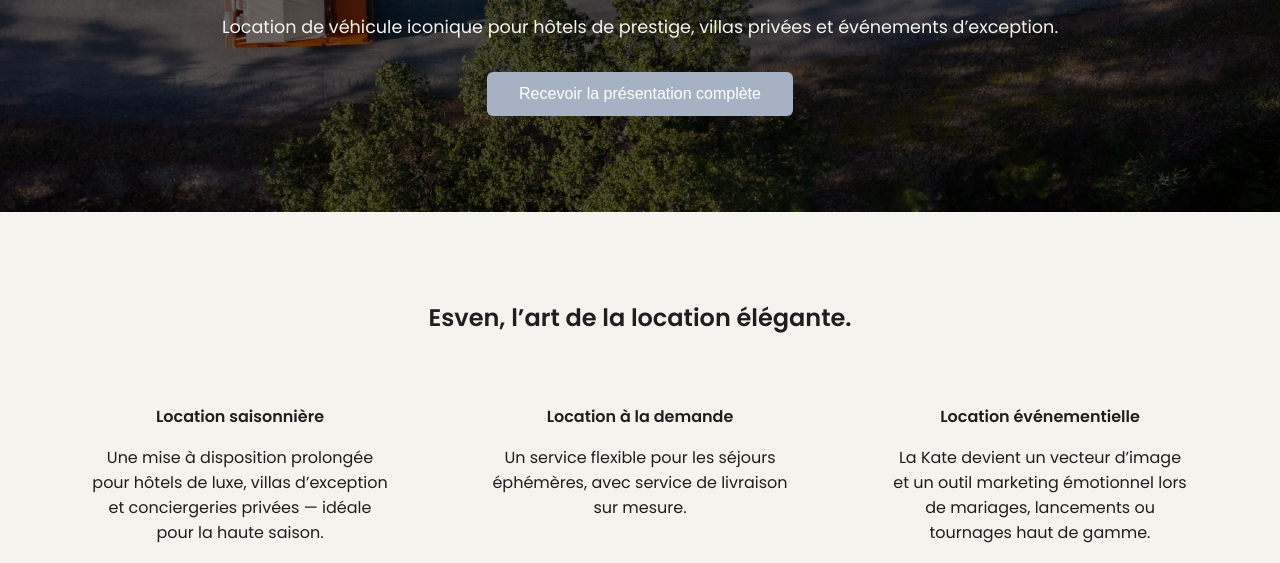
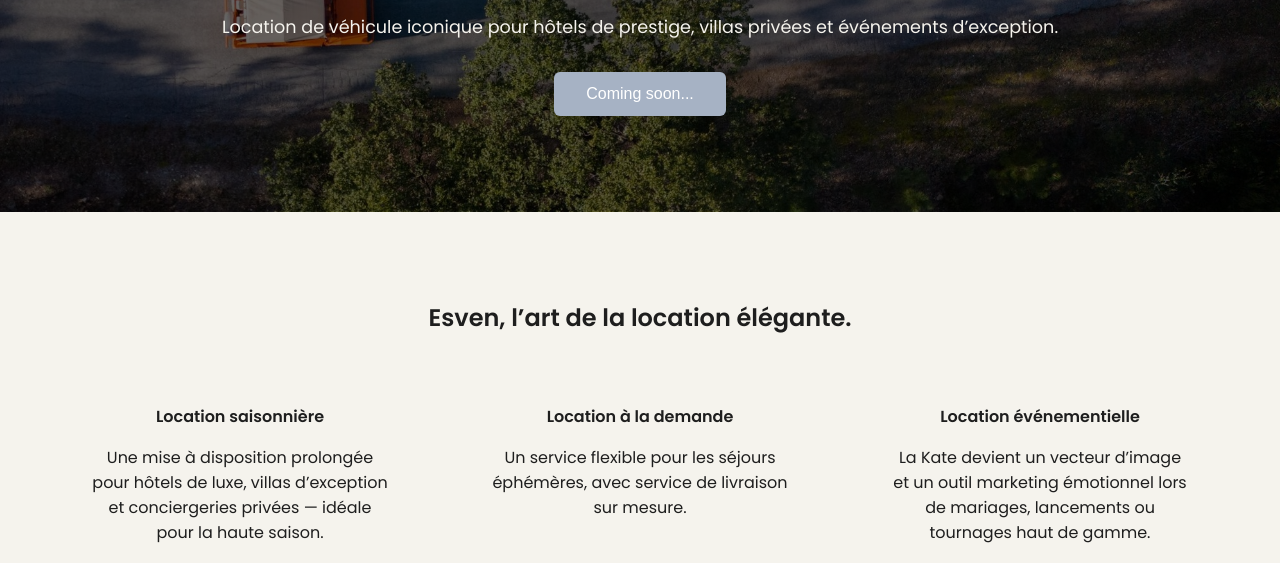
Before and after one commit to mathiscroizat/ESVEN, a plain HTML site: page index.html in a window 1280 px wide. Shown: the part 237-800 px from the top of the page. Drawn offline with Linux system fonts and the light colour scheme.

Commit message:
Update index.html

```diff
--- a/index.html
+++ b/index.html
@@ -139,7 +139,7 @@
     <h2>Site en construction</h2>
     <p>Location de véhicule iconique pour hôtels de prestige, villas privées et événements d’exception.</p>
     <a href="mailto:mathiscroizat@yahoo.com">
-      <button class="cta">Recevoir la présentation complète</button>
+      <button class="cta">Coming soon...</button>
     </a>
   </section>
 
```
